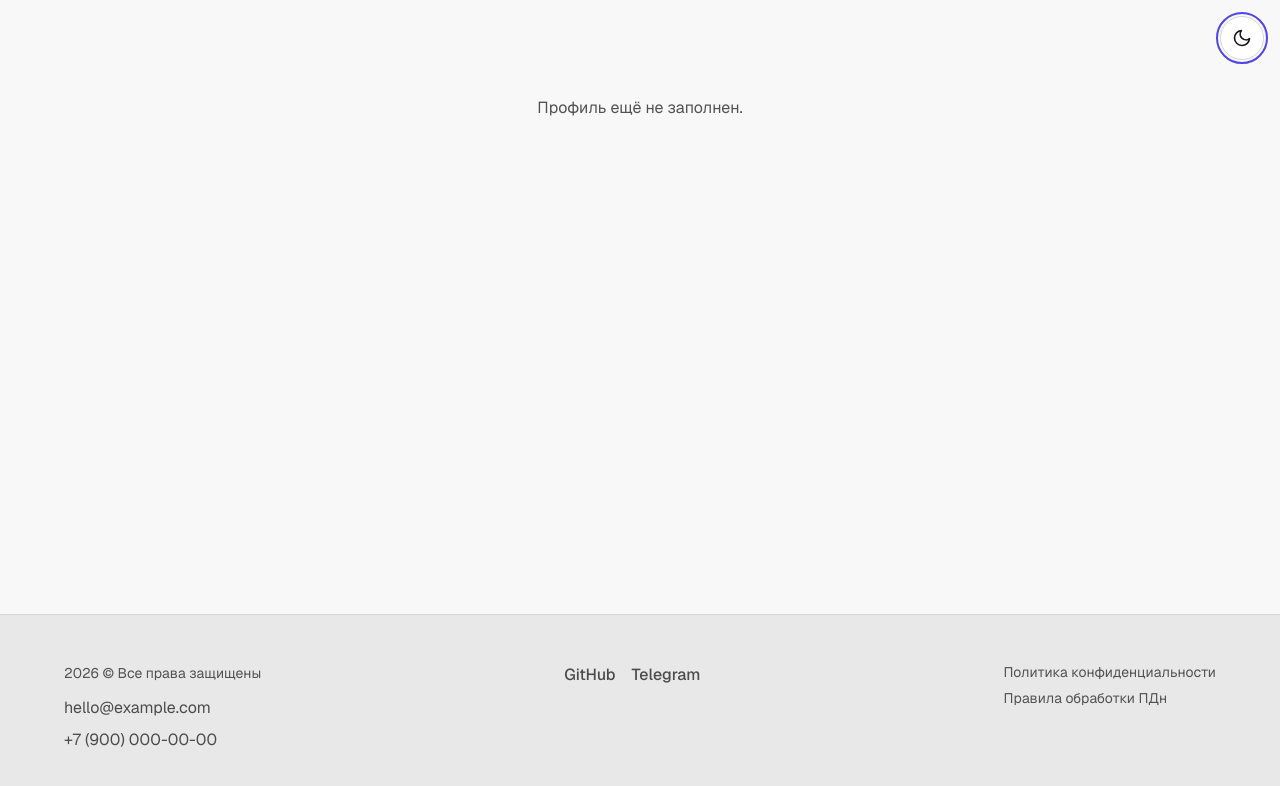
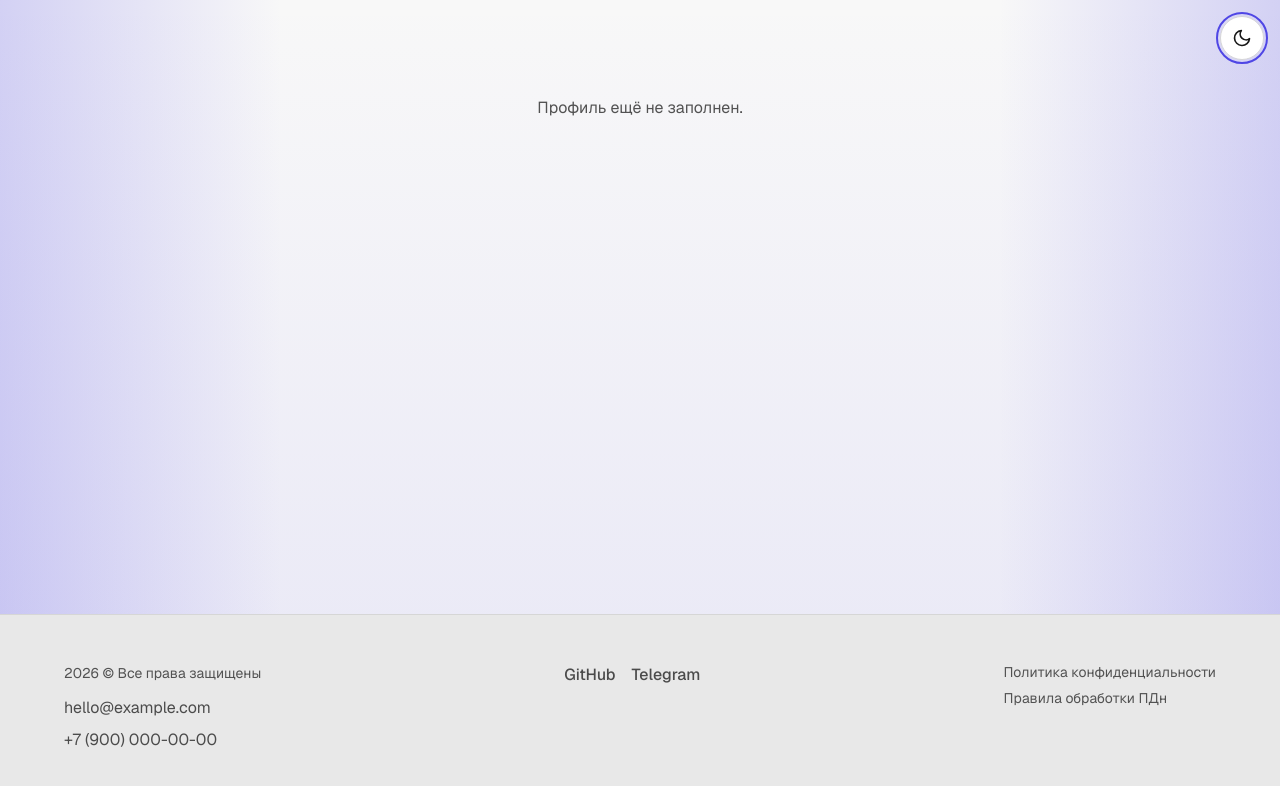
Before and after one commit to antonababkov/my-portfolio, a Next.js app: page / in a window 1280 px wide. Shown: the top 786 px of the page. Built offline with nearby package versions, Linux system fonts and the light colour scheme; no server answers; the database is empty.

Commit message:
style: добавить градиенты на задний фон главной страницы

```diff
--- a/src/app/globals.scss
+++ b/src/app/globals.scss
@@ -26,6 +26,24 @@ body {
   -webkit-font-smoothing: antialiased;
   -moz-osx-font-smoothing: grayscale;
   @include m.theme-transition(background-color, color);
+}
+
+// Краевой акцентный градиент — только на главной странице
+body:has(.home-main) {
+  background:
+    linear-gradient(
+        to right,
+        color-mix(in srgb, var(--color-accent) 22%, transparent) 0%,
+        transparent 22%,
+        transparent 78%,
+        color-mix(in srgb, var(--color-accent) 22%, transparent) 100%
+      ),
+    linear-gradient(
+        to bottom,
+        transparent 0%,
+        color-mix(in srgb, var(--color-accent) 10%, transparent) 100%
+      ),
+    var(--color-background);
 }
 
 * {
```
